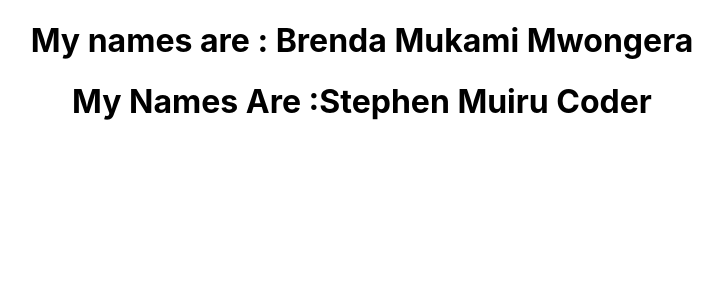
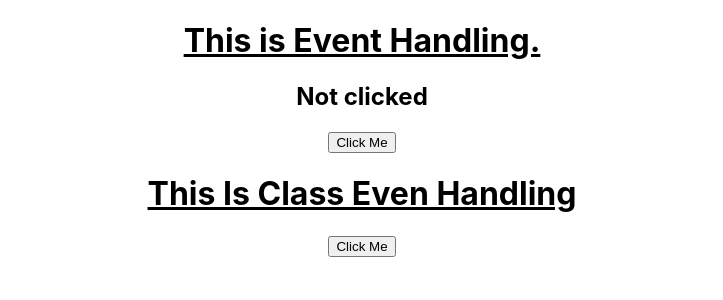
Before and after one commit to Red-stevo/reactfrontend, a React (Create React App) app in the folder react003/: page / in a window 1280 px wide. Shown: the top 300 px of the page, without its empty margins (278-1001 px from the left). Built offline with nearby package versions, Linux system fonts and the light colour scheme.

Commit message:
Class and functional component event handling

```diff
--- a/react003/public/index.html
+++ b/react003/public/index.html
@@ -4,7 +4,7 @@
     <meta charset="utf-8" />
     <link rel="icon" href="%PUBLIC_URL%/favicon.ico" />
     <meta name="viewport" content="width=device-width, initial-scale=1" />
-    <meta name="theme-color" content="#000000" />
+    <meta name="theme-color" content="#111111" />
     <meta
       name="description"
       content="Web site created using create-react-app"
--- a/react003/src/App.js
+++ b/react003/src/App.js
@@ -3,14 +3,16 @@ import './StateObjects/Message'
 import './StateObjects/Count'
 import './StateObjects/Destructuring'
 import './StateObjects/ClassPropsDestructuring'
-import Destructuring from "./StateObjects/Destructuring";
-import ClassPropsDestructuring from "./StateObjects/ClassPropsDestructuring";
+import './StateObjects/FunctionalEvent'
+import './StateObjects/ClassEvent'
+import FunctionalEvent from "./StateObjects/FunctionalEvent";
+import ClassEvent from "./StateObjects/ClassEvent";
 
 function App() {
   return (
     <div className="App">
-        <Destructuring fName="Brenda" sName="Mukami" lName="Mwongera" />
-        <ClassPropsDestructuring fName="Stephen" sName="Muiru" lName="Coder" />
+        <FunctionalEvent />
+        <ClassEvent />
     </div>
   );
 }
--- /dev/null
+++ b/react003/src/StateObjects/ClassEvent.js
@@ -0,0 +1,21 @@
+import {Component} from "react";
+
+
+class ClassEvent extends Component
+{
+    handle()
+    {
+        console.log("You clicked the class Component even Handler.")
+    }
+
+    render() {
+        return(
+          <div>
+              <h1><u>This Is Class Even Handling</u></h1>
+              <button onClick={this.handle}>Click Me </button>
+          </div>
+        );
+    }
+}
+
+export default ClassEvent;
--- /dev/null
+++ b/react003/src/StateObjects/FunctionalEvent.js
@@ -0,0 +1,20 @@
+import React from "react";
+
+
+
+const handle = () =>
+{
+    console.log("You clicked the functional Component event button");
+}
+function FunctionalEvent() {
+    let message = "Not clicked";
+    return(
+        <div>
+            <h1><u>This is Event Handling.</u></h1>
+            <h2>{message}</h2>
+            <button onClick={handle}>Click Me</button>
+        </div>
+    );
+}
+
+export default FunctionalEvent;
```
